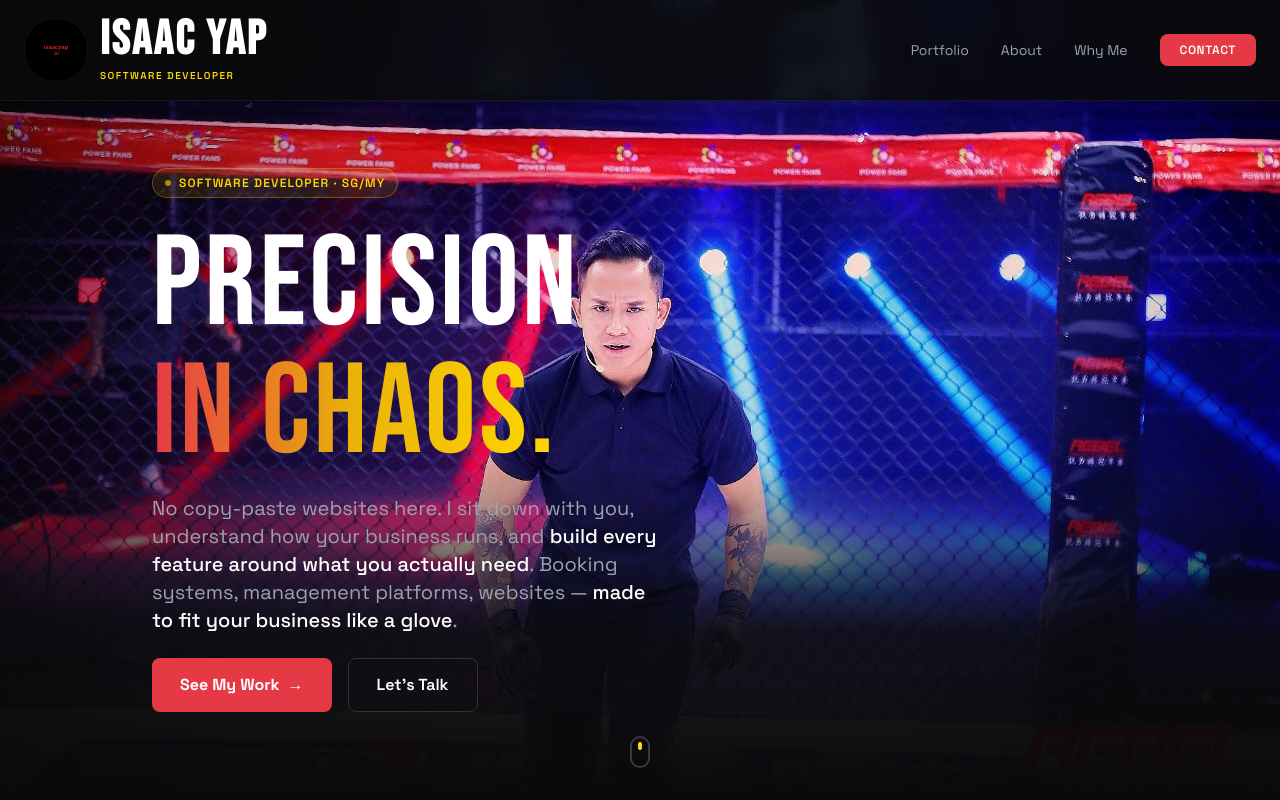
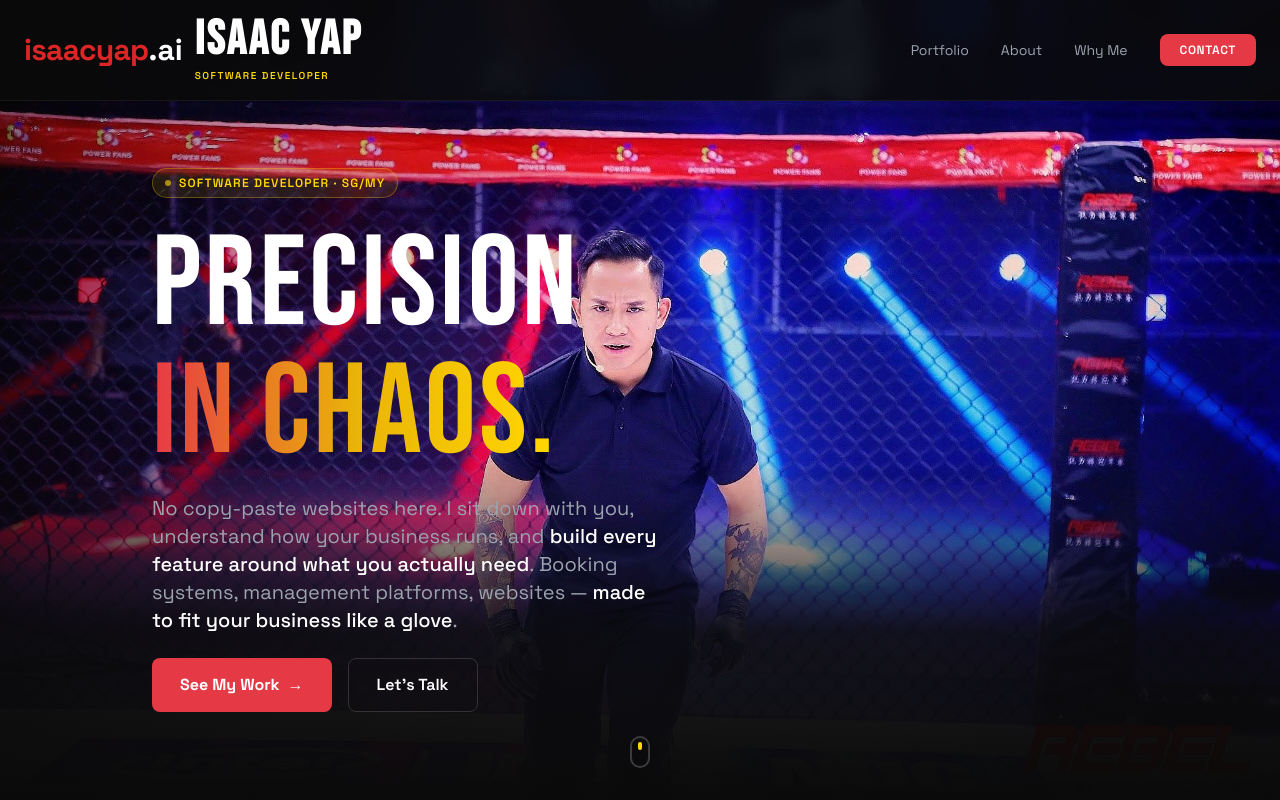
Before and after one commit to IsaacYap90/isaacyap.ai, a React (Vite) app: page / in a window 1280 px wide. Shown: the top 800 px of the page. Built offline with nearby package versions, Linux system fonts and the light colour scheme.

Commit message:
Navbar: text-only logo like TattByLyds - isaacyap(red).ai(white)

```diff
--- a/src/App.jsx
+++ b/src/App.jsx
@@ -45,7 +45,10 @@ const Nav = () => {
     <nav className="fixed top-0 w-full z-50 bg-[#0a0a0a]/90 backdrop-blur-md border-b border-white/5">
       <div className="container mx-auto px-6 py-4 flex items-center justify-between">
         <a href="#" onClick={(e) => { e.preventDefault(); window.scrollTo({top:0,behavior:'smooth'}) }} className="flex items-center gap-3 group">
-          <img src="/images/logo-circle.svg" alt="isaacyap.ai" className="w-14 h-14 md:w-16 md:h-16 rounded-full object-cover" />
+          <div className="leading-tight">
+              <span className="font-black text-red-600 text-2xl md:text-3xl tracking-tight">isaacyap</span>
+              <span className="font-black text-white text-2xl md:text-3xl">.ai</span>
+            </div>
           <div className="leading-tight">
             <span className="font-display text-white text-4xl md:text-5xl tracking-wider block group-hover:text-brand-gold transition-colors font-black">ISAAC YAP</span>
             <span className="text-brand-gold text-[10px] font-semibold uppercase tracking-[0.15em]">Software Developer</span>
```
